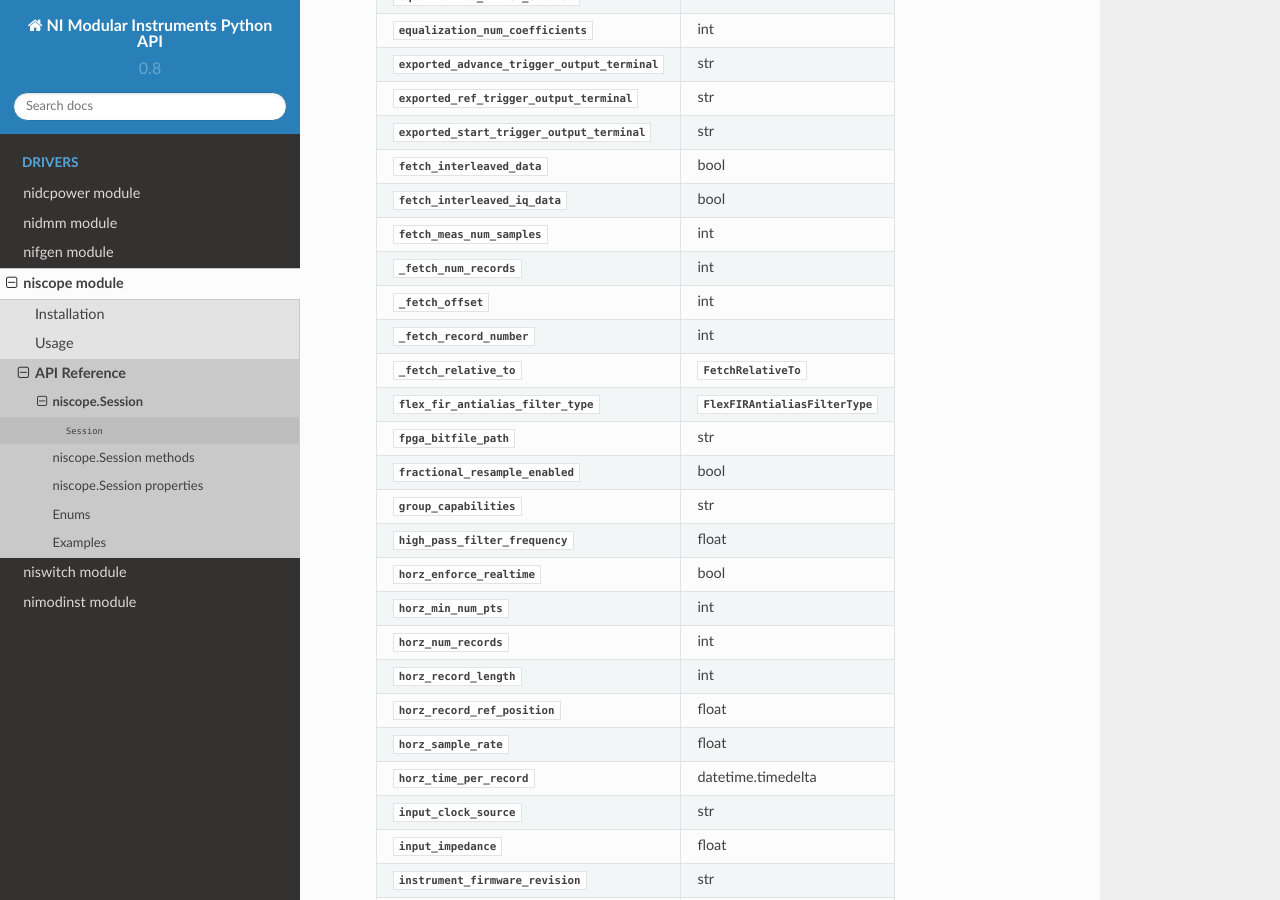
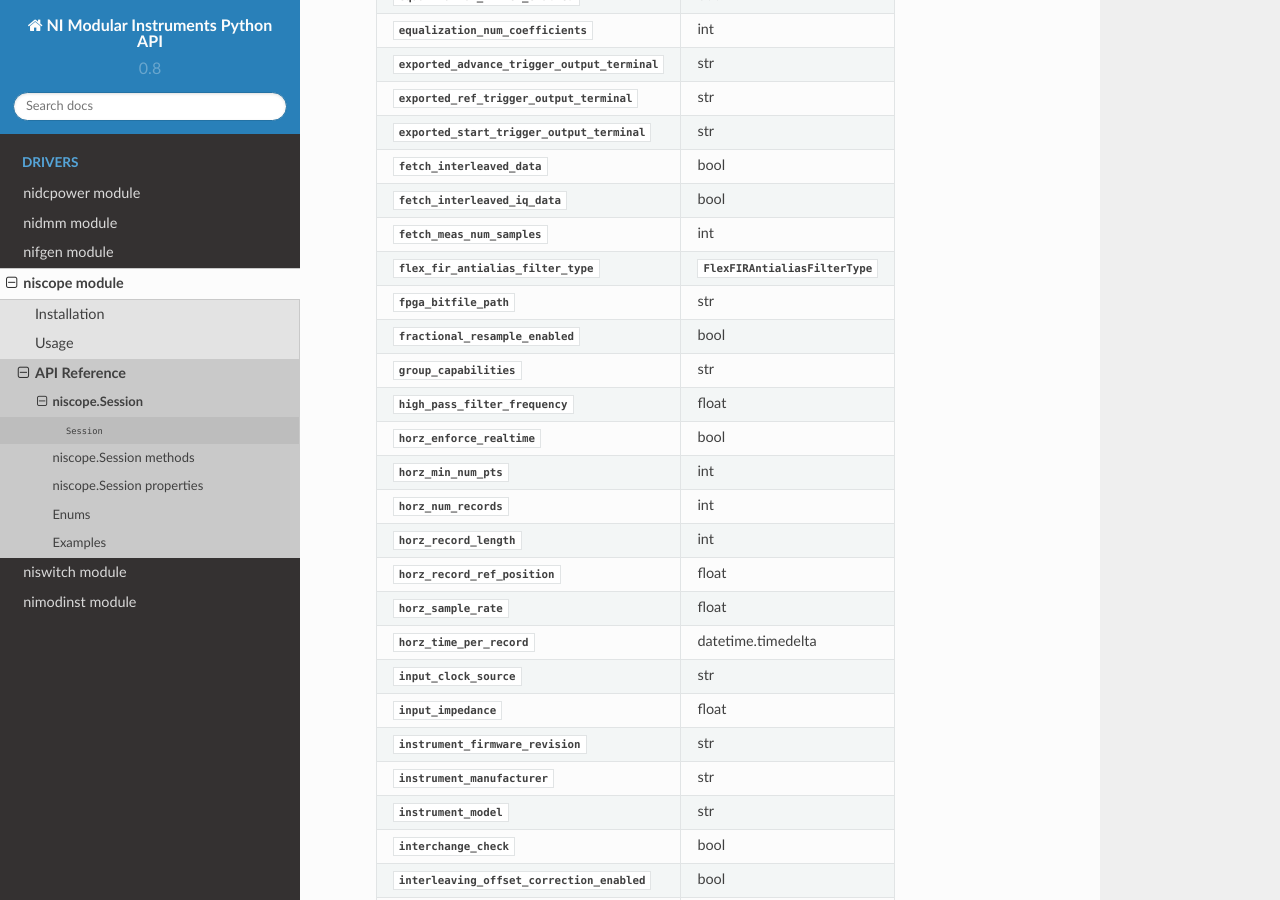
Before and after one commit to ni/nimi-python, a Sphinx documentation site: the page built from docs/niscope/session.rst, in a window 1280 px wide and 900 px high, scrolled down 1685 px. Built offline with Sphinx 7.4.7 and the Read the Docs theme 2.0.0, drawn with Linux system fonts in a browser that asks for light colours.

Commit message:
Update generated files

```diff
--- a/docs/niscope/session.rst
+++ b/docs/niscope/session.rst
@@ -107,14 +107,6 @@ niscope.Session
    | :py:attr:`fetch_interleaved_iq_data`                | bool                                  |
    +-----------------------------------------------------+---------------------------------------+
    | :py:attr:`fetch_meas_num_samples`                   | int                                   |
-   +-----------------------------------------------------+---------------------------------------+
-   | :py:attr:`_fetch_num_records`                       | int                                   |
-   +-----------------------------------------------------+---------------------------------------+
-   | :py:attr:`_fetch_offset`                            | int                                   |
-   +-----------------------------------------------------+---------------------------------------+
-   | :py:attr:`_fetch_record_number`                     | int                                   |
-   +-----------------------------------------------------+---------------------------------------+
-   | :py:attr:`_fetch_relative_to`                       | :py:data:`FetchRelativeTo`            |
    +-----------------------------------------------------+---------------------------------------+
    | :py:attr:`flex_fir_antialias_filter_type`           | :py:data:`FlexFIRAntialiasFilterType` |
    +-----------------------------------------------------+---------------------------------------+
```
